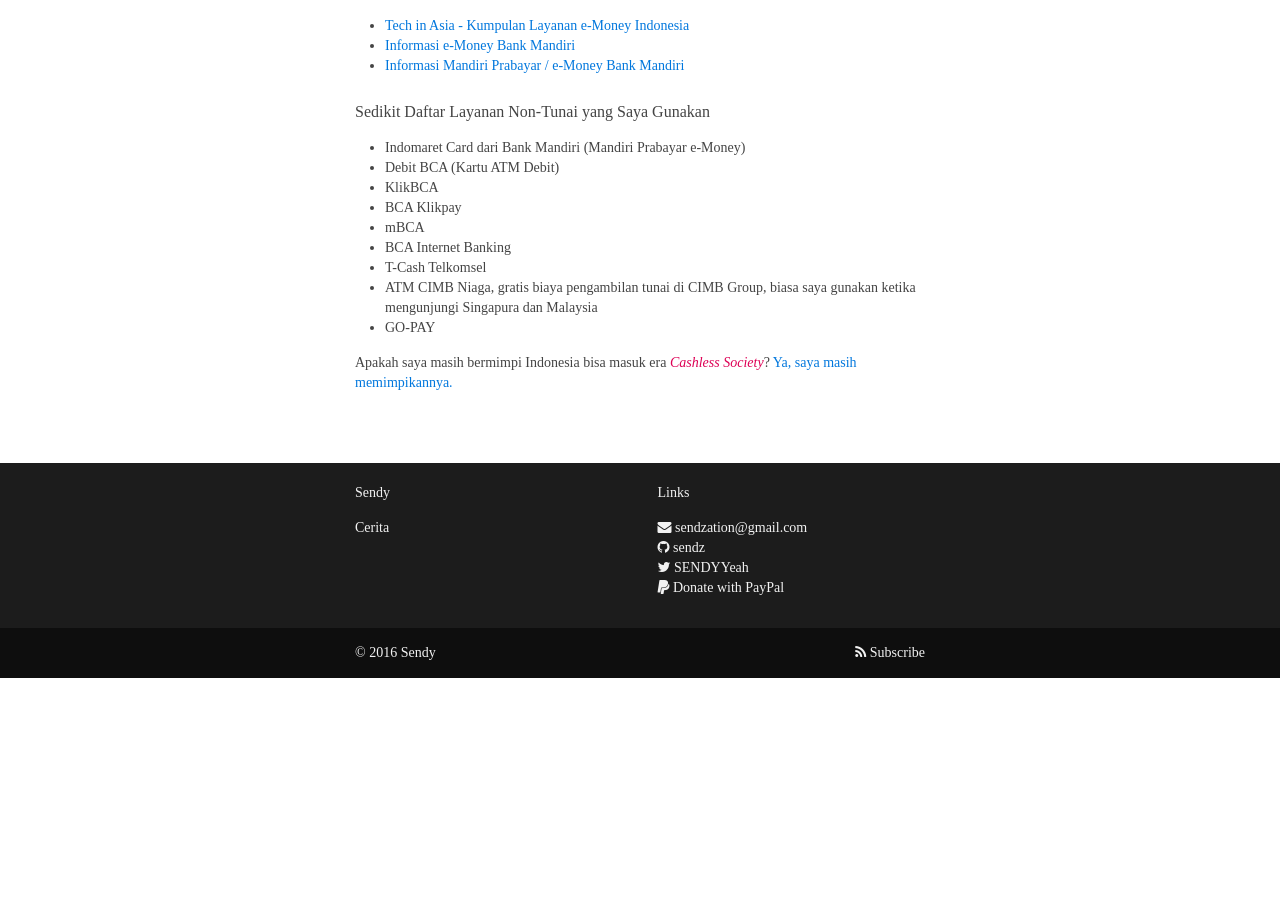
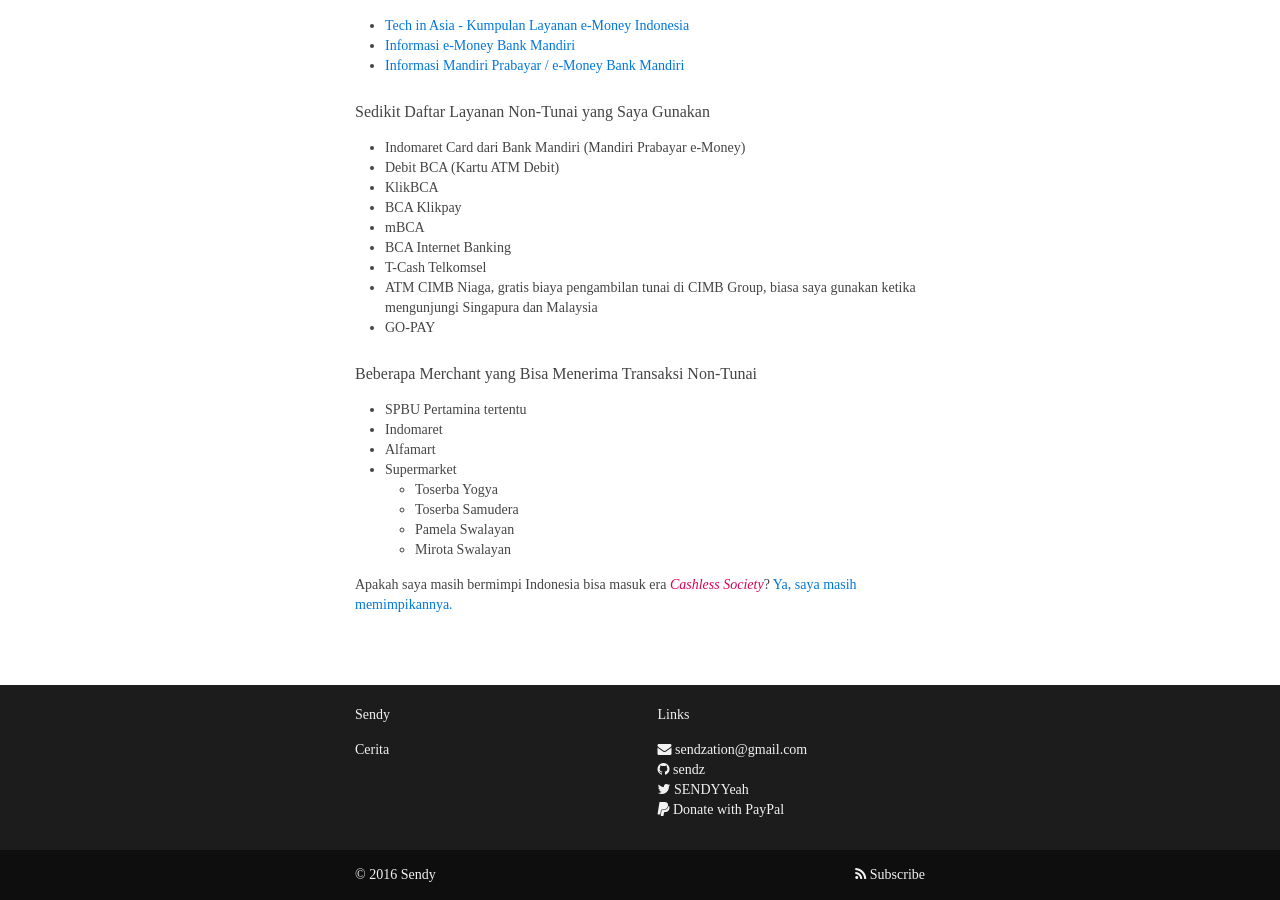
Before and after one commit to sendz/sendz.github.io, a Jekyll site: the page built from _posts/2017-10-09-menjawab-misinformasi-kartu-emoney.md, in a window 1280 px wide and 900 px high, scrolled down 4571 px. Built offline with Jekyll 4.4.1, drawn with Linux system fonts in a browser that asks for light colours; nearby versions of some CDN libraries; some web fonts are replaced; before the commit the page ends 5249 px from its top, so only the background shows below that.

Commit message:
Nambahiin list

```diff
--- a/_posts/2017-10-09-menjawab-misinformasi-kartu-emoney.md
+++ b/_posts/2017-10-09-menjawab-misinformasi-kartu-emoney.md
@@ -126,4 +126,15 @@ Dengan ide ini, diharapkan pelaku usaha yang memiliki cicilan kredit ke Bank tid
 - ATM CIMB Niaga, gratis biaya pengambilan tunai di CIMB Group, biasa saya gunakan ketika mengunjungi Singapura dan Malaysia
 - GO-PAY
 
+#### Beberapa Merchant yang Bisa Menerima Transaksi Non-Tunai
+
+- SPBU Pertamina tertentu
+- Indomaret
+- Alfamart
+- Supermarket
+  - Toserba Yogya
+  - Toserba Samudera
+  - Pamela Swalayan
+  - Mirota Swalayan
+
 Apakah saya masih bermimpi Indonesia bisa masuk era _Cashless Society_? [Ya, saya masih memimpikannya.](https://sendz.github.io/2016/06/07/masih-ngimpi-indonesia-bisa-masuk-era-cashless-society.html)
```
